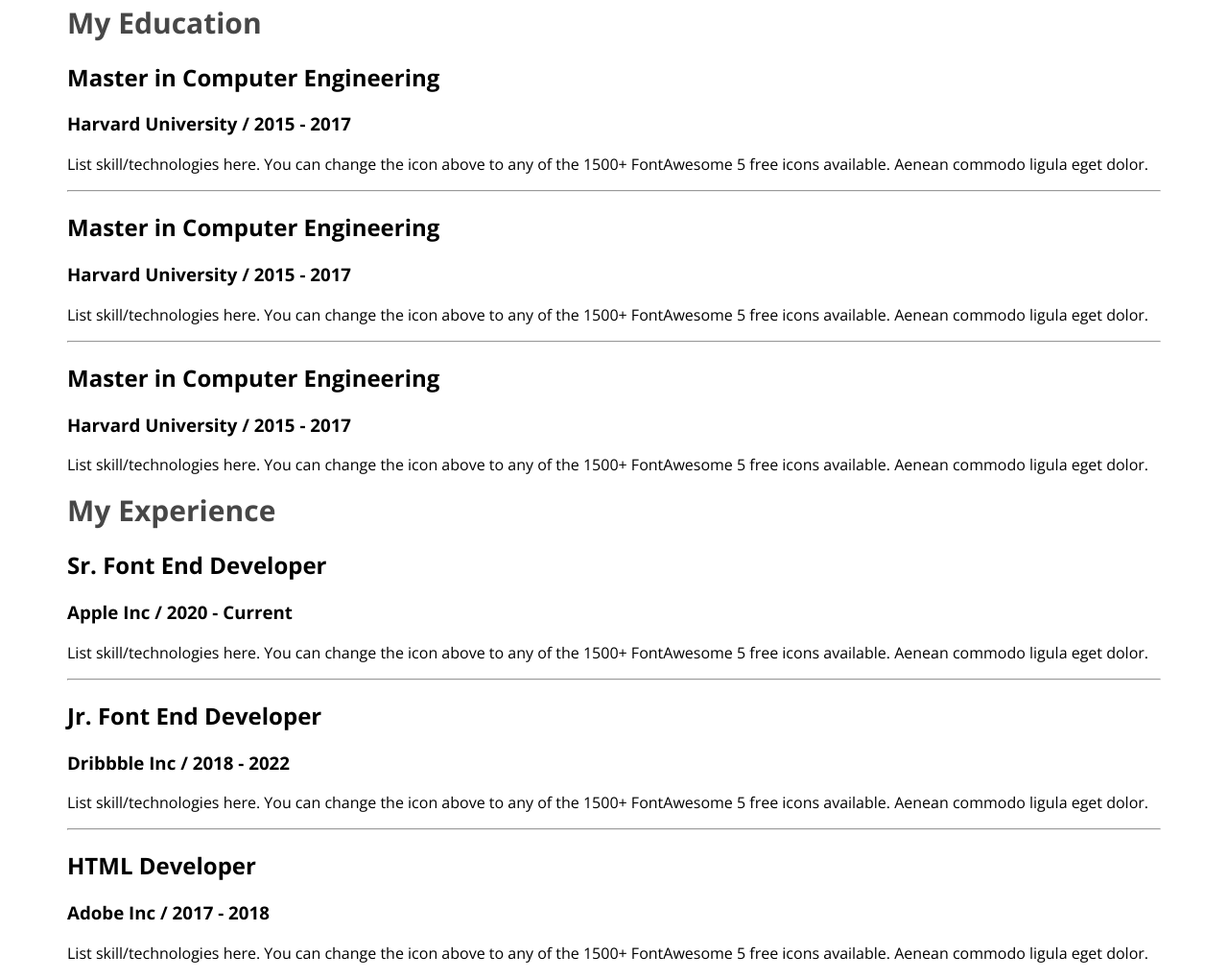
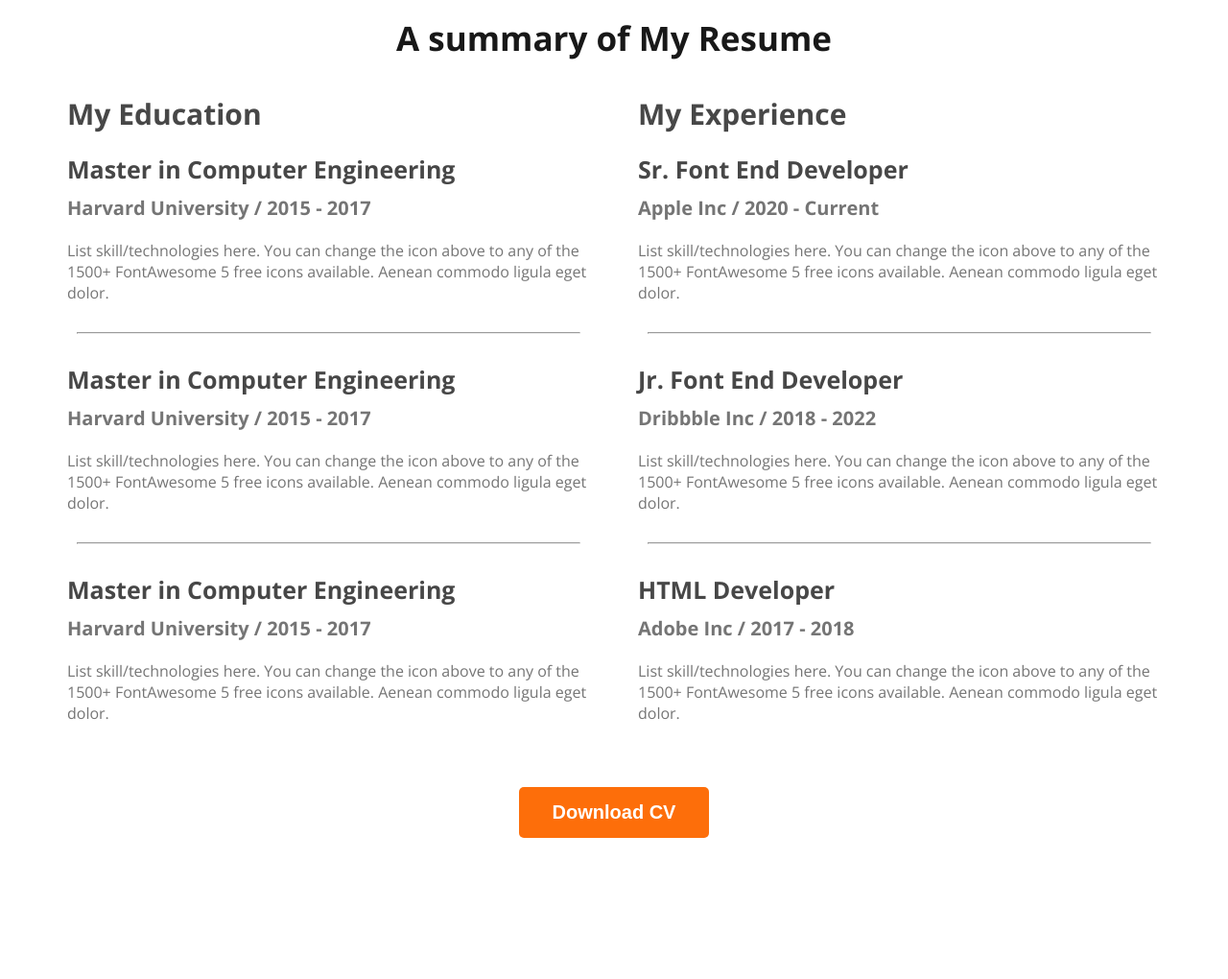
Before and after one commit to ImtiyazHossainRahib/1stportfolio, a plain HTML site: page index.html in a window 1280 px wide. Shown: the part 2409-3429 px from the top of the page at 96% size. After the commit the page ends 3290 px from the top, so only its background shows below. Drawn offline with nearby package versions, Linux system fonts and the light colour scheme.

Commit message:
resume added fully

```diff
--- a/index.html
+++ b/index.html
@@ -69,7 +69,7 @@
       <p id="what-i-do" class="section-description">I have more than 10 years experience building software for clients
         all over the world. Below is a quick overview of my main technical skill sets and technologies i use. Want to
         find out more about my experience? Check out my online resume and project portfolio.</p>
-      <div class="skill-container">
+        <div class="skill-container">
         <!-- .skill*4>img+h3.skill-title+p.skill-description -->
         <div class="skill">
           <img src="images/icons/js.png" alt="">
@@ -125,6 +125,7 @@
             <p class="resume-item-description">List skill/technologies here. You can change the icon above
               to any of the 1500+ FontAwesome 5 free icons available. Aenean commodo ligula eget dolor.</p>
            </div>
+           </div>
 
 
         <div class="resume-colum">
@@ -151,6 +152,9 @@
           </div>
         </div>
       </div>
+      <div class="download-cv">
+        <button class="button-primary">Download CV</button>
+      </div>
     </section>
   </main>
   <footer>
--- a/styles/portfolio.css
+++ b/styles/portfolio.css
@@ -99,7 +99,7 @@ main {
 }
 
 main section {
-  margin-top: 130p;
+  margin-top: 130px;
 }
 
 /* about section*/
@@ -171,3 +171,35 @@ main section {
   font-size: 30px;
   font-weight: 700;
 }
+
+.resume-container {
+  display: flex;
+  gap: 50px;
+}
+
+.resume-item-title {
+  color: #474747;
+  font-size: 25px;
+  margin-bottom:10px;
+}
+
+.resume-item-institute {
+  color: #757575;
+  font-size: 20px;
+  margin-top: 0px;
+  margin-bottom:20px;
+}
+
+.resume-item-description {
+  color: #757575;
+  font-size: 16px;
+  margin: top 20px;
+}
+.resume-container hr{
+  margin: 30px 10px;
+}
+
+.download-cv{
+  text-align: center;
+  margin-top:50px;
+}
```
